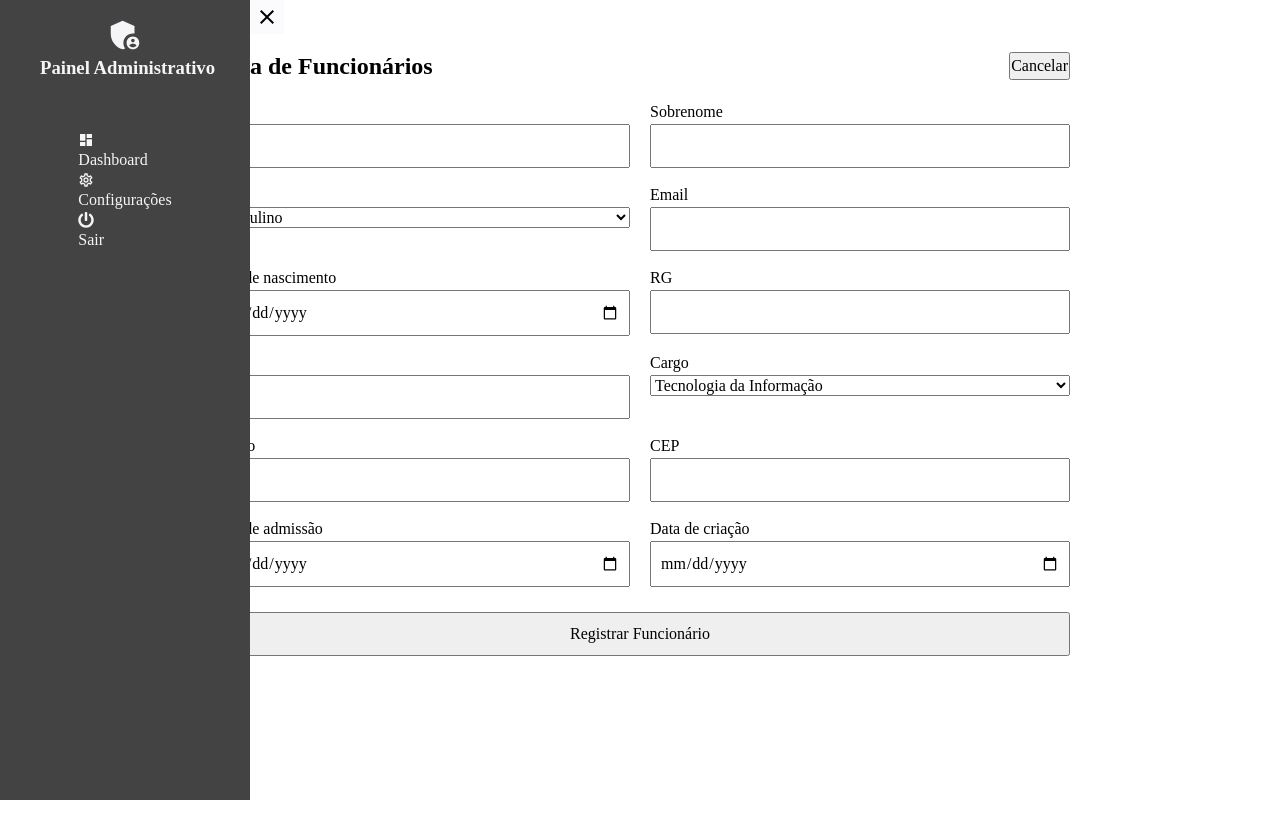
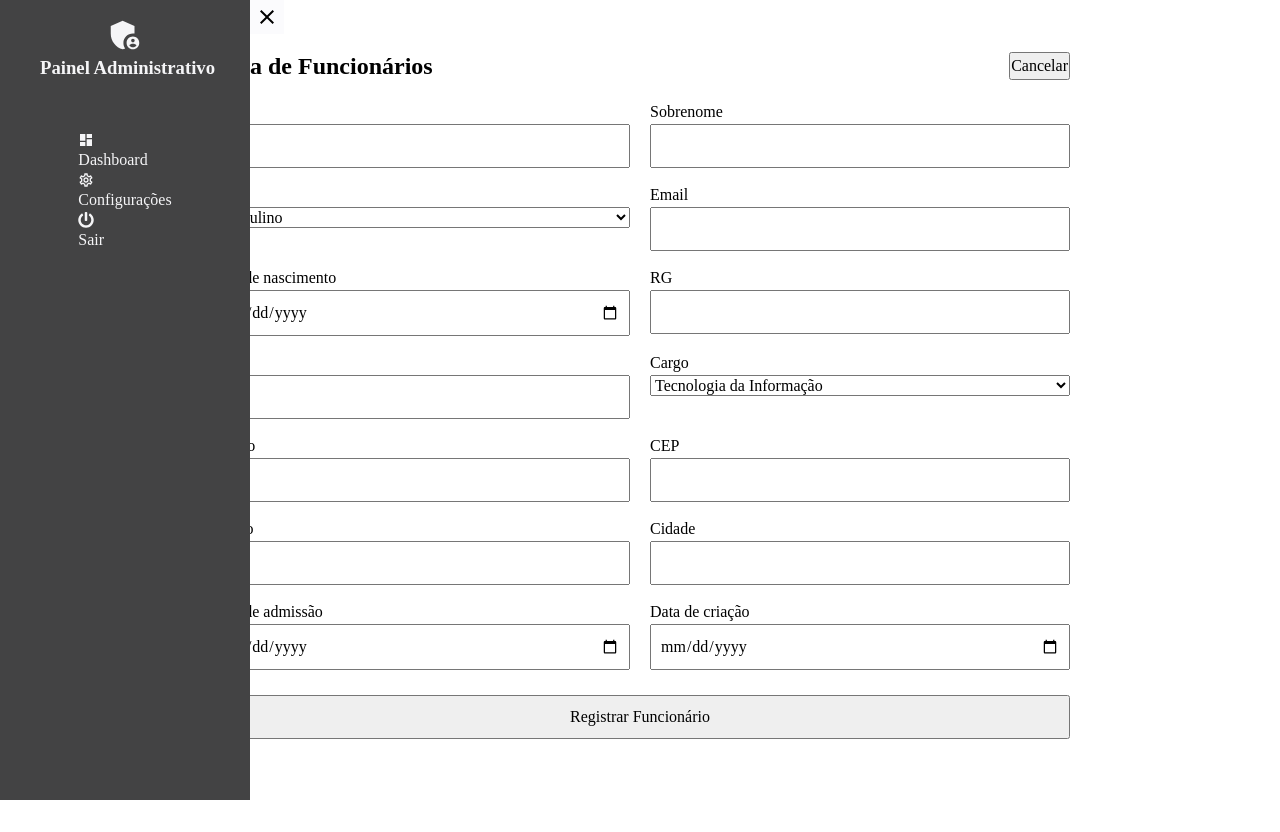
Before and after one commit to m-rcussilva/admin-panel, a Next.js app in the folder admin-panel-frontend/: page /employees in a window 1280 px wide. Both pictures are taken after a click on the button "+ Funcionário". Built offline with nearby package versions, Linux system fonts and the light colour scheme.

Commit message:
removendo viacep api

```diff
--- a/admin-panel-frontend/src/components/register/page.tsx
+++ b/admin-panel-frontend/src/components/register/page.tsx
@@ -1,6 +1,6 @@
 import { useState } from "react"
 import styles from "./Register.module.css"
-import { EmployeeService } from "@/resources/employee/employee.service"
+import { CepData, EmployeeService } from "@/resources/employee/employee.service"
 import { EnumGender } from "@/types/EnumGender"
 import { EnumRole } from "@/types/EnumRole"
 import { format } from "date-fns"
@@ -33,14 +33,32 @@ export function RegisterEmployee({ onRegister }: RegisterEmployeeProps) {
 
     const employeeService = new EmployeeService()
 
-    const handleChange = (
+    const handleChange = async (
         e: React.ChangeEvent<HTMLInputElement | HTMLSelectElement>
     ) => {
         setFormData({
             ...formData,
             [e.target.name]: e.target.value
         })
+
+        // if (e.target.name === "cep" && e.target.value.length === 8) {
+        //     await fetchCepData(e.target.value)
+        // }
     }
+
+    // const fetchCepData = async (cep: string) => {
+    //     try {
+    //         const cepData = await employeeService.fetchCepData(cep)
+
+    //         setFormData({
+    //             ...formData,
+    //             localidade: cepData.localidade || "",
+    //             uf: cepData.uf || ""
+    //         })
+    //     } catch (error) {
+    //         console.error("Erro ao buscar dados do CEP:", error)
+    //     }
+    // }
 
     const handleSubmit = async (e: React.FormEvent) => {
         e.preventDefault()
@@ -233,6 +251,33 @@ export function RegisterEmployee({ onRegister }: RegisterEmployeeProps) {
                         <div
                             className={`${styles.FormInput} ${styles.FormInputMarginRight}`}
                         >
+                            <label htmlFor="">Estado</label>
+                            <input
+                                type="text"
+                                name="uf"
+                                id="uf"
+                                value={formData.uf}
+                                onChange={handleChange}
+                            />
+                        </div>
+                        <div
+                            className={`${styles.FormInput} ${styles.FormInputMarginLeft}`}
+                        >
+                            <label htmlFor="">Cidade</label>
+                            <input
+                                type="text"
+                                name="localidade"
+                                id="localidade"
+                                value={formData.localidade}
+                                onChange={handleChange}
+                            />
+                        </div>
+                    </div>
+
+                    <div className={styles.FormBoxContainer}>
+                        <div
+                            className={`${styles.FormInput} ${styles.FormInputMarginRight}`}
+                        >
                             <label htmlFor="">Data de admissão</label>
                             <input
                                 type="date"
```
